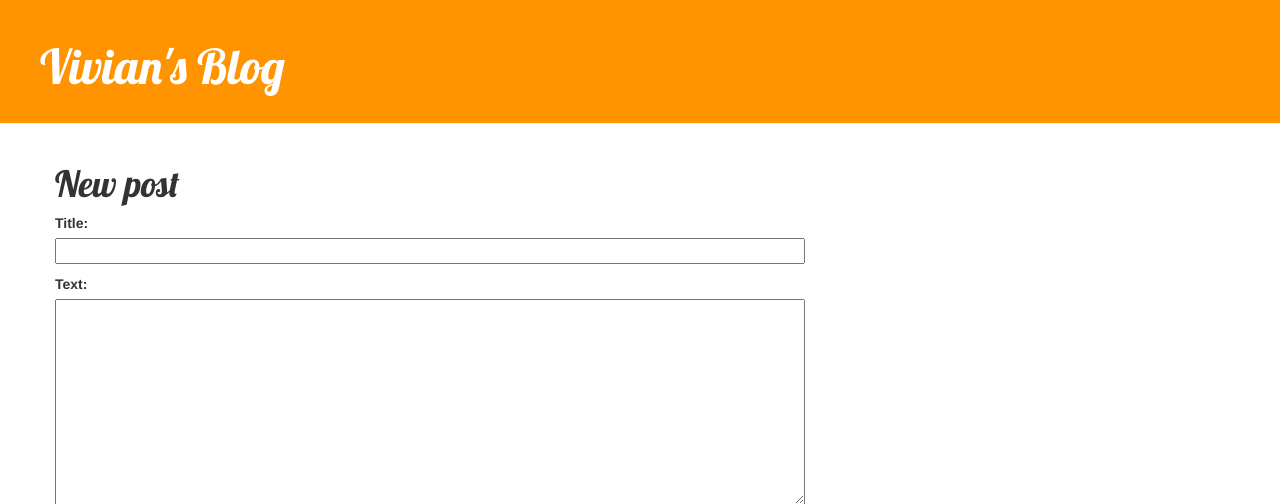
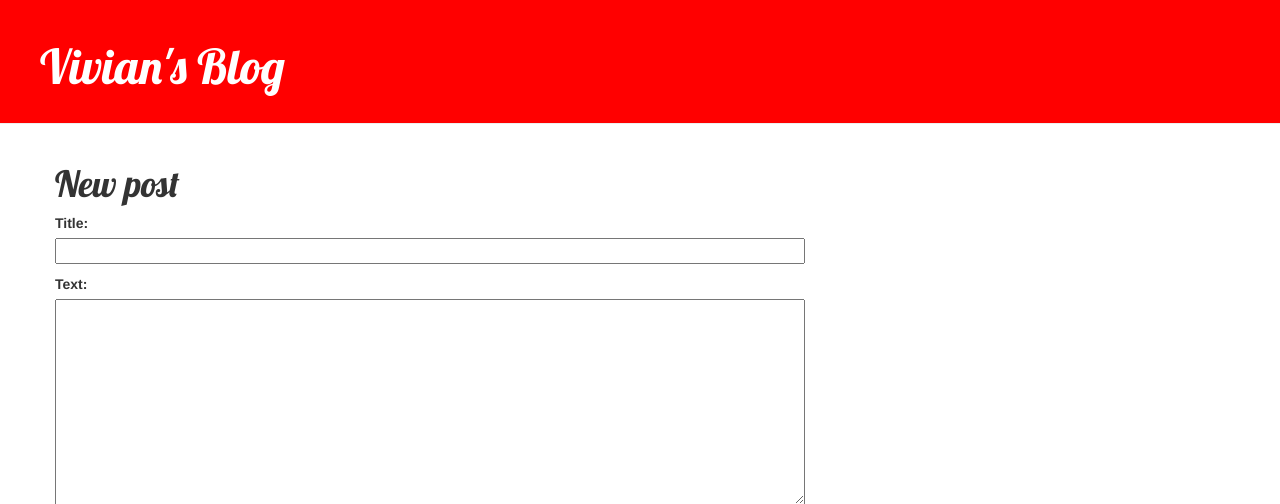
Before and after one commit to VPhung24/my-first-blog, a Django app: page /post/new/ in a window 1280 px wide. Shown: the top 504 px of the page. Run offline with Django 3.2, Linux system fonts and the light colour scheme; some libraries are stand-ins or nearby versions.

Commit message:
changes to edit pages

```diff
--- a/blog/static/css/blog.css
+++ b/blog/static/css/blog.css
@@ -6,7 +6,7 @@ body {
     padding-left: 0px;
 }
 .page-header {
-    background-color: #ff9400;
+    background-color: red;
     margin-top: 0;
     padding: 20px 20px 20px 40px;
 }
@@ -38,7 +38,7 @@ h1, h2, h3, h4 {
 }
 
 .top-menu, .top-menu:hover, .top-menu:visited {
-    color: red;
+    color: #ffffff;
     float: right;
     font-size: 26pt;
     margin-right: 20px;
```
